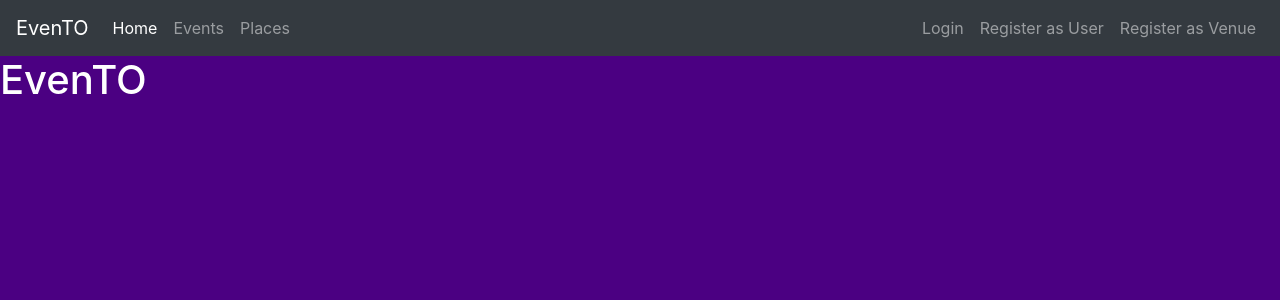
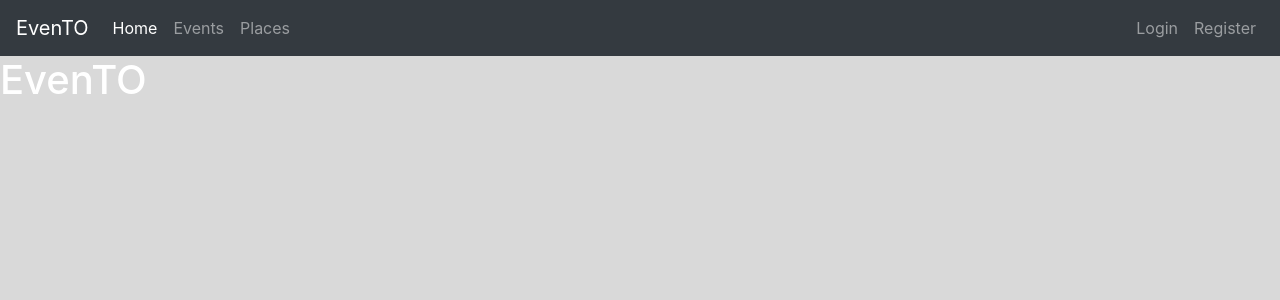
Before and after one commit to utkutuncel/EVENTO, a Flask app: page / in a window 1280 px wide. Shown: the top 300 px of the page. Run offline with Flask 2, Linux system fonts and the light colour scheme.

Commit message:
Just trying

```diff
--- a/templates/home.html
+++ b/templates/home.html
@@ -36,11 +36,9 @@
                 <a class="nav-link" href="#">Login</a>
             </li>
             <li class="nav-item">
-                <a class="nav-link" href="#">Register as User</a>
+                <a class="nav-link" href="#">Register</a>
             </li>
-            <li class="nav-item">
-                <a class="nav-link" href="#">Register as Venue</a>
-            </li>
+
         </ul>
     </div>
 </nav>
@@ -64,7 +62,7 @@
 </body>
 <style>
     body {
-        background-color: indigo;
+        background-color: #d9d9d9;
         color: white;
     }
 </style>
```
